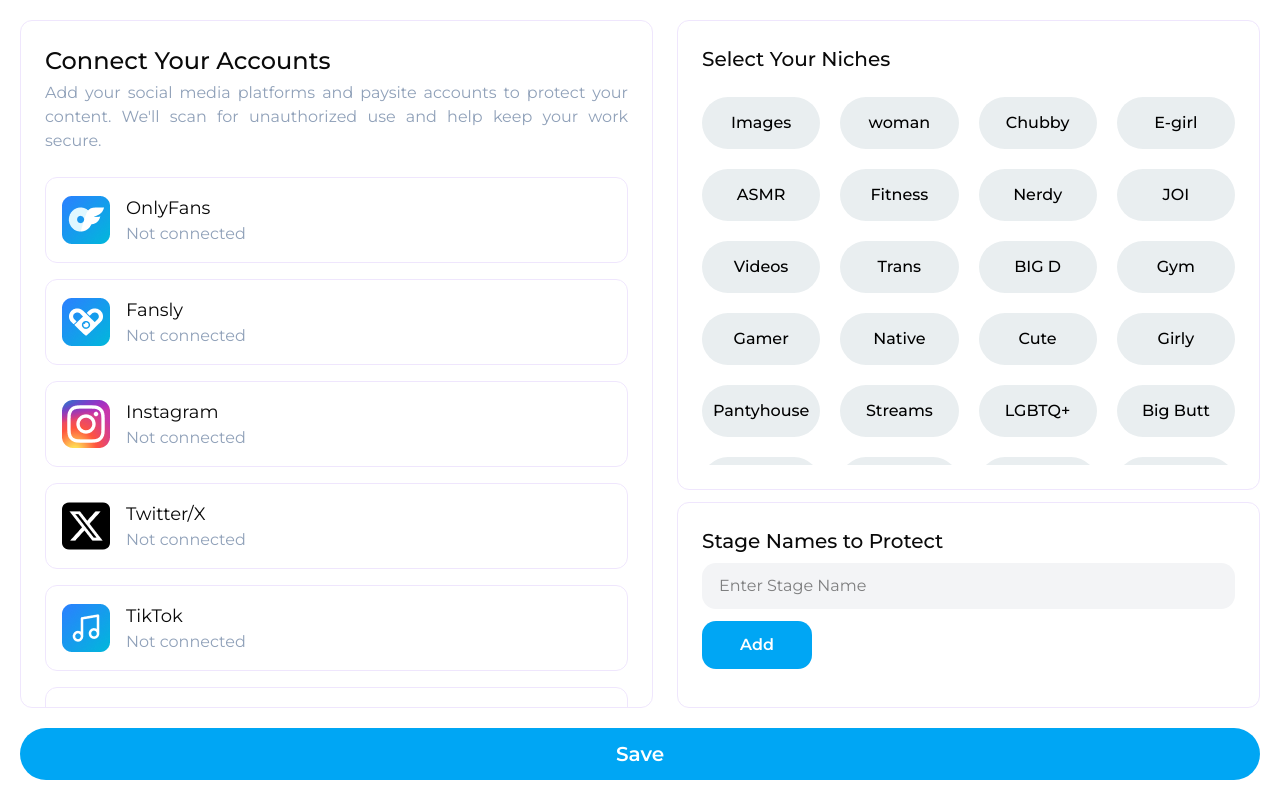
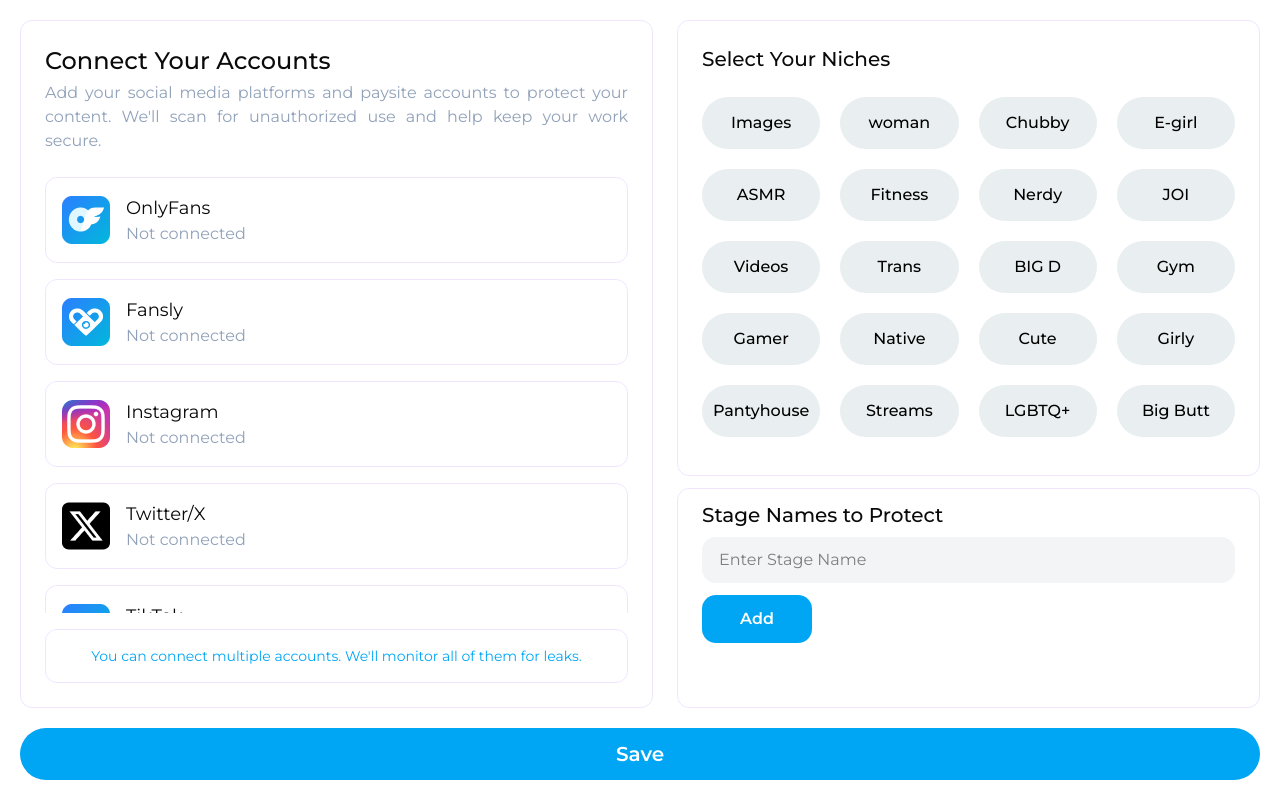
Before and after one commit to raazr62/Vantafy_frontend, a React (Vite) app: page /select-niches in a window 1280 px wide. Built offline with nearby package versions, Linux system fonts and the light colour scheme.

Commit message:
Scroll issue fixed and make proper layout for slect niches

```diff
--- a/src/components/OtherComponent/ConnectAccountsNiches.jsx
+++ b/src/components/OtherComponent/ConnectAccountsNiches.jsx
@@ -6,13 +6,13 @@ const ConnectAccountsNiches = () => {
   const [openAccountId, setOpenAccountId] = useState(null);
 
   return (
-    <div className="p-6 rounded-[12px] grow border border-[#EFE6FD] flex-1 overflow-y-auto">
+    <div className="p-6 rounded-[12px] grow border border-[#EFE6FD] flex-1 flex flex-col">
       <p className="text-2xl font-medium">Connect Your Accounts</p>
       <p className="text-[#90A1B9] text-justify mt-1">
         Add your social media platforms and paysite accounts to protect your
         content. We'll scan for unauthorized use and help keep your work secure.
       </p>
-      <div className="space-y-4 mt-6">
+      <div className="space-y-4 mt-6 grow overflow-y-auto">
         {socialMediaAccountsMockData.map((account) => (
           <AccountToConnect
             key={account.id}
--- a/src/components/OtherComponent/SelectYourNiches.jsx
+++ b/src/components/OtherComponent/SelectYourNiches.jsx
@@ -12,9 +12,9 @@ const SelectYourNiches = () => {
   };
 
   return (
-    <div className="p-6 h-[calc(70%-12px)] rounded-[12px] border flex flex-col border-[#EFE6FD]">
+    <div className="p-6 overflow-y-auto rounded-[12px] border flex flex-col border-[#EFE6FD]">
       <p className="text-xl font-medium mb-4">Select Your Niches</p>
-      <div className="grid grid-cols-4 gap-5 overflow-y-auto grow py-2">
+      <div className="grid md:grid-cols-3 xl:grid-cols-4 gap-5 overflow-y-auto grow py-2">
         {nichesMockData.map((niche, idx) => {
           const isSelected = selectedNiches[idx] || false;
           return (
--- a/src/components/OtherComponent/StageNamesAdd.jsx
+++ b/src/components/OtherComponent/StageNamesAdd.jsx
@@ -24,11 +24,11 @@ const StageNamesAdd = () => {
   };
 
   return (
-    <div className="p-6 h-[30%] rounded-[12px] border border-[#EFE6FD] flex-1 space-y-2">
+    <div className="px-6 py-3 rounded-[12px] border border-[#EFE6FD] grow h-full max-h-[220px] overflow-y-auto">
       <p className="text-xl font-medium">Stage Names to Protect</p>
       <form
         onSubmit={handleSubmit}
-        className="space-y-3"
+        className="space-y-3 mt-2"
         onClick={(e) => e.stopPropagation()}
       >
         <input
@@ -45,7 +45,7 @@ const StageNamesAdd = () => {
           Add
         </button>
       </form>
-      <div className="flex flex-wrap items-center gap-3">
+      <div className="flex flex-wrap items-center gap-3 mt-2">
         {stageNames.map((name, idx) => (
           <p
             key={idx}
--- a/src/pages/SelectNiches.jsx
+++ b/src/pages/SelectNiches.jsx
@@ -6,13 +6,15 @@ import React from "react";
 const SelectNiches = () => {
   return (
     <div className="h-screen flex flex-col p-5 gap-5">
-      <div className="grow flex gap-6 overflow-y-auto">
+      <div className="grow flex gap-6 overflow-hidden">
         <ConnectAccountsNiches />
-        <div className="flex-1 flex flex-col gap-3">
+
+        <div className="flex-1 flex flex-col gap-3 overflow-hidden">
           <SelectYourNiches />
           <StageNamesAdd />
         </div>
       </div>
+
       <button className="bg-sky-500 text-xl font-semibold rounded-full w-full text-white py-3">
         Save
       </button>
```
